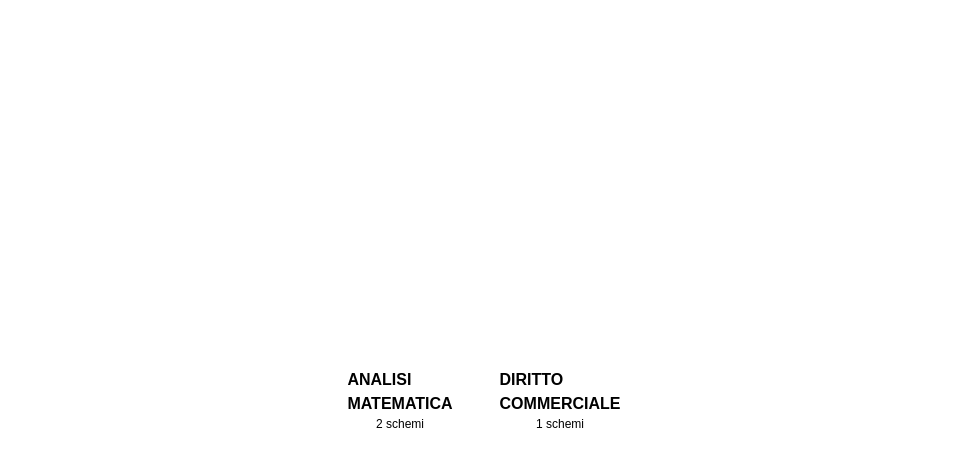
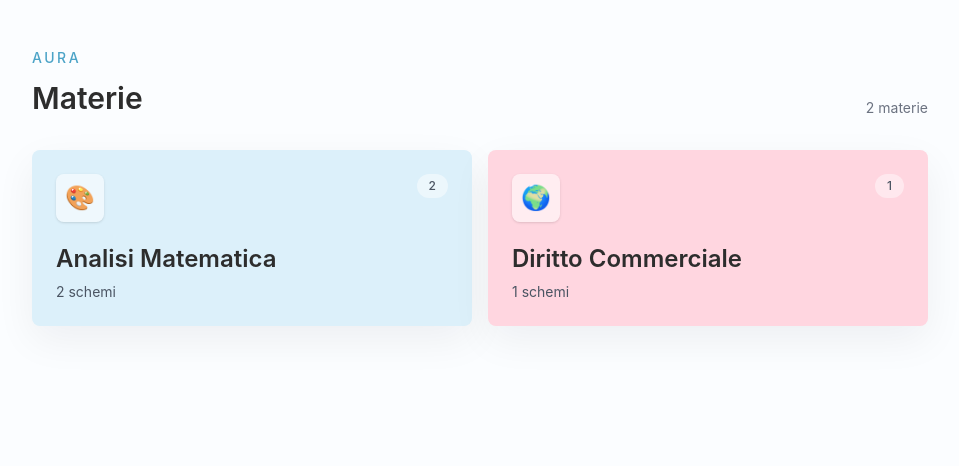
Before and after one commit to NicolaDiCrescenzo04/aura-app, a Next.js app: page / in a window 1280 px wide. Shown: the top 466 px of the page, without its empty margins (160-1119 px from the left). Built offline with nearby package versions, Linux system fonts and the light colour scheme.

Commit message:
Migliorato il design

```diff
--- a/app/components/canvas.tsx
+++ b/app/components/canvas.tsx
@@ -61,6 +61,7 @@ const Canvas = ({ existingNodes, existingEdges }: { existingNodes: Nodes[]; exis
 
     return (
       <ReactFlow
+      className="bg-white text-[#2d2d2d]"
       panOnScroll={true} selectionOnDrag={true} panOnDrag={false}
       nodeTypes={nodeTypes}
       nodes={editableNodes} edges={edges}
--- a/app/components/card-materia.tsx
+++ b/app/components/card-materia.tsx
@@ -4,14 +4,39 @@ type CardMateriaProps = {
   id: string;
   nome: string;
   numero_schemi: number;
+  toneClassName: string;
 }
 
-const CardMateria = ({ id, nome, numero_schemi }: CardMateriaProps ) => {
+const subjectEmojis = ["📘", "⚖️", "🧪", "🧠", "🎨", "🌍", "📐", "💬"];
+
+function getSubjectEmoji(value: string) {
+  const index = [...value].reduce((total, char) => total + char.charCodeAt(0), 0) % subjectEmojis.length;
+
+  return subjectEmojis[index];
+}
+
+const CardMateria = ({ id, nome, numero_schemi, toneClassName }: CardMateriaProps ) => {
   return (
-  <Link href={`/materie/${id}`} className="rounded-lg p-4 m-4 w-32 h-32 flex flex-col items-center justify-center">
-
-      <p className="uppercase font-bold">{nome}</p>
-      <p className="text-xs">{numero_schemi} schemi</p>
+    <Link
+      href={`/materie/${id}`}
+      className={`${toneClassName} group flex min-h-44 flex-col justify-between rounded-lg p-6 text-[#2d2d2d] shadow-[0_14px_40px_rgba(15,23,42,0.06)] transition duration-200 ease-out hover:-translate-y-0.5 hover:shadow-[0_20px_50px_rgba(15,23,42,0.10)] focus-visible:outline-none focus-visible:ring-2 focus-visible:ring-[#7ec8e3] focus-visible:ring-offset-4`}
+    >
+      <div className="flex items-start justify-between gap-4">
+        <div className="flex h-12 w-12 items-center justify-center rounded-lg bg-white/55 text-2xl shadow-sm">
+          {getSubjectEmoji(id)}
+        </div>
+        <span className="rounded-full bg-white/45 px-3 py-1 text-xs font-medium text-[#4b5563]">
+          {numero_schemi}
+        </span>
+      </div>
+      <div>
+        <p className="text-2xl font-semibold leading-tight">
+          {nome}
+        </p>
+        <p className="mt-2 text-sm text-[#4b5563]">
+          {numero_schemi} schemi
+        </p>
+      </div>
     </Link>
   )
 }
--- a/app/components/card-schema.tsx
+++ b/app/components/card-schema.tsx
@@ -1,23 +1,33 @@
 import Link from 'next/link'
-import React from 'react'
+import Image from 'next/image'
+import schemaThumbnail from '../assets/schema-thumbnail.svg'
 
 type SchemaProps = {
   materiaId: string
   schemaId: string,
-  titolo: string,
-  createdAt?: string
+  titolo: string
 }
 
-const CardSchema = ({ materiaId, schemaId, titolo, createdAt }: SchemaProps) => {
+const CardSchema = ({ materiaId, schemaId, titolo }: SchemaProps) => {
   return (
-    <div className="rounded-lg p-4 m-4 w-32 h-32 flex flex-col items-center justify-center">
-        <Link href={`/materie/${materiaId}/schemi/${schemaId}`} >
-     {titolo}
-      </Link>
-      <p>{createdAt}</p>
-    </div>
+    <Link
+      href={`/materie/${materiaId}/schemi/${schemaId}`}
+      className="group flex flex-col gap-4 rounded-lg border border-[#e5e7eb] bg-white p-4 text-[#2d2d2d] shadow-[0_12px_36px_rgba(15,23,42,0.05)] transition duration-200 ease-out hover:-translate-y-0.5 hover:border-[#7ec8e3] hover:shadow-[0_18px_44px_rgba(15,23,42,0.09)] focus-visible:outline-none focus-visible:ring-2 focus-visible:ring-[#7ec8e3] focus-visible:ring-offset-4"
+    >
+      <div className="relative aspect-[4/3] overflow-hidden rounded-lg">
+        <Image
+          src={schemaThumbnail}
+          alt=""
+          className="h-full w-full object-cover"
+        />
+      </div>
 
-
+      <div>
+        <p className="text-lg font-semibold leading-snug">
+          {titolo}
+        </p>
+      </div>
+    </Link>
   )
 }
 
--- a/app/components/custom-node.tsx
+++ b/app/components/custom-node.tsx
@@ -6,25 +6,27 @@ type CustomNodeData = Node<{
     onLabelChange?: (nodeId: string, label: string) => void;
 }, "custom">;
 
-const CustomNode = ({ id, data }: NodeProps<CustomNodeData>) => (
+const CustomNode = ({ id, data, selected }: NodeProps<CustomNodeData>) => (
   <div
-    style={{
-      padding: 12,
-    //   borderRadius: 12,
-    //   border: '1px solid #d4d4d8',
-    //   background: '#fff',
-      minWidth: 180,
-      textAlign: 'center',
-    }}
+    className={`${selected ? "bg-white/95 shadow-[0_0_0_2px_rgba(126,200,227,0.95),0_18px_42px_rgba(126,200,227,0.24)]" : "bg-white/0 shadow-none hover:bg-white/80 hover:shadow-[0_12px_32px_rgba(15,23,42,0.06)]"} group relative w-fit rounded-lg px-2 py-2.5 text-center transition duration-150 ease-out`}
   >
-    <Handle type="target" position={Position.Top} />
+    <Handle
+      type="target"
+      position={Position.Top}
+      className="!h-2 !w-2 !border-2 !border-white !bg-[#7ec8e3] !opacity-0 transition group-hover:!opacity-70"
+    />
     <input
       aria-label="Testo del nodo"
-      className="nodrag nopan w-full bg-transparent text-center text-xs outline-none"
+      className="nodrag nopan min-w-[12ch] bg-transparent text-center text-base leading-6 text-[#2d2d2d] outline-none placeholder:text-[#9ca3af]"
+      size={Math.max(data.label.length, 4)}
       value={data.label}
       onChange={(event) => data.onLabelChange?.(id, event.target.value)}
     />
-    <Handle type="source" position={Position.Bottom} />
+    <Handle
+      type="source"
+      position={Position.Bottom}
+      className="!h-2 !w-2 !border-2 !border-white !bg-[#7ec8e3] !opacity-0 transition group-hover:!opacity-70"
+    />
   </div>
 );
 
--- a/app/globals.css
+++ b/app/globals.css
@@ -2,25 +2,39 @@
 
 :root {
   --background: #ffffff;
-  /* --foreground: #171717; */
+  --foreground: #2d2d2d;
 }
 
 @theme inline {
   --color-background: var(--background);
   --color-foreground: var(--foreground);
-  --font-sans: var(--font-geist-sans);
-  --font-mono: var(--font-geist-mono);
+  --font-sans: -apple-system, BlinkMacSystemFont, "Inter", system-ui, "Segoe UI", sans-serif;
+  --font-mono: "SFMono-Regular", Consolas, "Liberation Mono", monospace;
 }
-
-/* @media (prefers-color-scheme: dark) {
-  :root {
-    --background: #0a0a0a;
-    --foreground: #ededed;
-  }
-} */
 
 body {
   background: var(--background);
   color: var(--foreground);
-  font-family: Arial, Helvetica, sans-serif;
+  font-family: var(--font-sans);
 }
+
+::selection {
+  background: #dcf0fa;
+  color: #2d2d2d;
+}
+
+.react-flow__attribution {
+  @apply !bg-white/70 !text-[#6b7280] backdrop-blur;
+}
+
+.react-flow__controls {
+  @apply !rounded-lg !border !border-[#e5e7eb] !bg-white/80 !shadow-[0_14px_36px_rgba(15,23,42,0.08)] backdrop-blur;
+}
+
+.react-flow__controls-button {
+  @apply !border-[#e5e7eb] !bg-transparent !text-[#4b5563] transition hover:!bg-[#dcf0fa] hover:!text-[#2d2d2d];
+}
+
+.react-flow__handle {
+  @apply !shadow-[0_0_0_4px_rgba(220,240,250,0.9)];
+}
--- a/app/layout.tsx
+++ b/app/layout.tsx
@@ -1,20 +1,9 @@
 import type { Metadata } from "next";
-import { Geist, Geist_Mono } from "next/font/google";
 import "./globals.css";
 
-const geistSans = Geist({
-  variable: "--font-geist-sans",
-  subsets: ["latin"],
-});
-
-const geistMono = Geist_Mono({
-  variable: "--font-geist-mono",
-  subsets: ["latin"],
-});
-
 export const metadata: Metadata = {
-  title: "Create Next App",
-  description: "Generated by create next app",
+  title: "Aura",
+  description: "Editor di schemi concettuali",
 };
 
 export default function RootLayout({
@@ -24,13 +13,13 @@ export default function RootLayout({
 }>) {
   return (
     <html
-      lang="en"
-      className={`${geistSans.variable} ${geistMono.variable} h-full antialiased`}
+      lang="it"
+      className="h-full antialiased"
       suppressHydrationWarning
     >
       <body className="min-h-full flex flex-col">
-          {children}
-        </body>
+        {children}
+      </body>
     </html>
   );
 }
--- a/app/materie/[materiaId]/page.tsx
+++ b/app/materie/[materiaId]/page.tsx
@@ -10,28 +10,41 @@ type Props = {
 const MateriaPage = async ({params}: Props) => {
 
   const {materiaId} = await params
+  const materia = getMateriaById(materiaId)
+  const schemi = materia?.schemi ?? []
 
   return (
+    <main className="min-h-screen bg-[#fbfdff] px-8 py-10 text-[#2d2d2d]">
+      <section className="mx-auto flex w-full max-w-5xl flex-col gap-8">
+        <header className="flex items-end justify-between gap-6">
           <div>
-
-      <Link href={`/`}>
+            <Link
+              href="/"
+              className="inline-flex items-center rounded-lg px-3 py-2 text-sm font-medium text-[#4ba3c7] transition hover:bg-[#dcf0fa] focus-visible:outline-none focus-visible:ring-2 focus-visible:ring-[#7ec8e3]"
+            >
               Torna indietro
             </Link>
+            <h1 className="mt-5 text-3xl font-semibold leading-tight">
+              {materia?.nome ?? materiaId}
+            </h1>
+          </div>
+          <p className="text-sm text-[#6b7280]">
+            {schemi.length} schemi
+          </p>
+        </header>
 
-      <p>{materiaId}</p>
-      <div className='flex flex-wrap'>
-      {getMateriaById(materiaId)?.schemi.map((schema) => (
+        <div className="grid grid-cols-3 gap-5">
+          {schemi.map((schema) => (
             <CardSchema
               key={schema.id}
               materiaId={materiaId}
               schemaId={schema.id}
               titolo={schema.titolo}
-          createdAt={schema.createdAt}
             />
           ))}
         </div>
-
-    </div>
+      </section>
+    </main>
   )
 }
 
--- a/app/materie/[materiaId]/schemi/[schemaId]/page.tsx
+++ b/app/materie/[materiaId]/schemi/[schemaId]/page.tsx
@@ -17,7 +17,7 @@ const SchemaPage = async ({params}: Props) => {
 
 
   return (
-    <div style={{ height: '100vh', width: '100%' }}>
+    <div className="h-screen w-full overflow-hidden bg-white">
       <Canvas existingNodes={existingNodes} existingEdges={existingEdges} />
     </div>
   )
--- a/app/page.tsx
+++ b/app/page.tsx
@@ -1,17 +1,47 @@
 import CardMateria from "./components/card-materia";
 import { getMaterie } from "./lib/materie";
 
+const cardTones = [
+  "bg-[#DCF0FA] hover:bg-[#D2ECF8]",
+  "bg-[#FFD6E0] hover:bg-[#FFC9D7]",
+  "bg-[#D4EDDA] hover:bg-[#C8E7D0]",
+  "bg-[#FFF3CD] hover:bg-[#FFECAF]",
+  "bg-[#E8DAEF] hover:bg-[#DECBE8]",
+  "bg-[#FDEBD0] hover:bg-[#FBE1BC]",
+];
+
 export default function Home() {
+  const materie = getMaterie();
+
   return (
-    <div className="flex items-center justify-center flex-1">
-      {getMaterie().map((materia) => (
+    <main className="flex-1 bg-[#fbfdff] px-8 py-12 text-[#2d2d2d]">
+      <section className="mx-auto flex w-full max-w-4xl flex-col gap-8">
+        <header className="flex items-end justify-between gap-6">
+          <div>
+            <p className="text-sm font-medium tracking-[0.18em] text-[#4ba3c7] uppercase">
+              Aura
+            </p>
+            <h1 className="mt-3 text-3xl font-semibold leading-tight text-[#2d2d2d]">
+              Materie
+            </h1>
+          </div>
+          <p className="text-sm text-[#6b7280]">
+            {materie.length} materie
+          </p>
+        </header>
+
+        <div className="grid grid-cols-2 gap-4">
+          {materie.map((materia, index) => (
             <CardMateria
               key={materia.id}
               id={materia.id}
               nome={materia.nome}
               numero_schemi={materia.schemi.length}
+              toneClassName={cardTones[index % cardTones.length]}
             />
           ))}
         </div>
+      </section>
+    </main>
   );
 }
```
Also changed, not shown: app/assets/schema-thumbnail.svg (added), 1 other file (tests, documents, lock files or other folders). Lines whose indentation alone changed are shown as unchanged.
